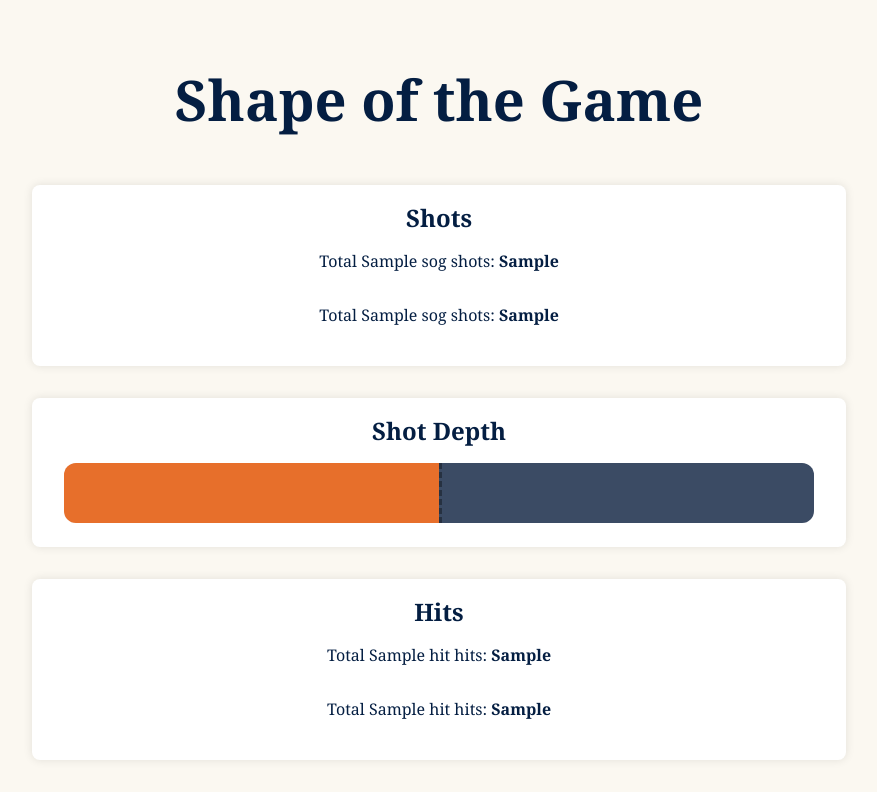
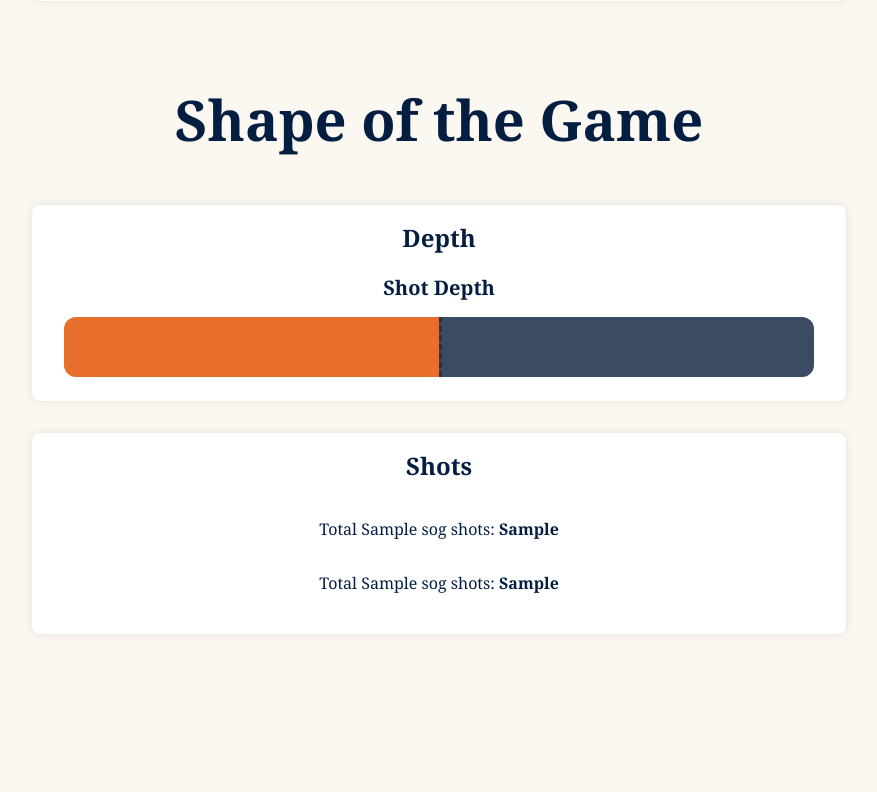
Before and after one commit to dwiwad/hockey_site, a FastAPI app: template templates/game_dashboard.html in a window 1280 px wide. Shown: the part 497-1289 px from the top of the page, without its empty margins (201-1078 px from the left). After the commit the page ends 1131 px from the top, so only its background shows below. Run offline with FastAPI, Linux system fonts and the light colour scheme; the template is opened without the code that fills it: most values are stand-ins (such as "Sample title", 1, 10 or a date in 2020).

Commit message:
Building out depth
Also testing just leaving a description from terminal

```diff
--- a/app/routes/dashboard.py
+++ b/app/routes/dashboard.py
@@ -9,7 +9,7 @@ from app.nhl.get_todays_games import get_games_for_date
 templates = Jinja2Templates(directory = "templates")
 dashboard_router = APIRouter()
 
-TZ = ZoneInfo("America/Toronto")
+TZ = ZoneInfo("America/Vancouver")
 
 def parse_or_today(date_str: str | None) -> date:
     if not date_str:
--- a/static/style.css
+++ b/static/style.css
@@ -488,8 +488,15 @@ body {
 }
 
 .game-card h2 {
+    margin-top: 0;
+    margin-bottom: .25;
+    font-size: 1.5rem;
+    color: var(--blue-dark);
+}
+
+.game-card h3 {
     margin: 0;
-    font-size: 1.5rem;
+    font-size: 1.25rem;
     color: var(--blue-dark);
 }
 
--- a/templates/game_dashboard.html
+++ b/templates/game_dashboard.html
@@ -38,7 +38,7 @@
               <h2 class="progress">Game not yet Started</h2>
             {% else %}
               <h2 class="progress">
-                <span id="clock" data-initial="{{ clock.timeRemaining|trim }}">{{ clock.timeRemaining }}</span>
+                 <span id="clock" data-initial="{{ clock.timeRemaining|trim }}">{{ clock.timeRemaining }}</span>
                 {% if clock.inIntermission == True and box.period == 1 %}
                   |  <span id="period">1st Intermission</span>
                 {% elif clock.inIntermission == True and box.period == 2 %}
@@ -52,6 +52,8 @@
                     | <span id="period">{{ box.period }}</span>rd
                   {% elif box.period == 4 %}
                     | <span id="period">OT</span>
+                  {% elif box.period == 5 %}
+                    | <span id="period">SO</span>
                   {% else %}
                     | <span id="period">{{ box.period }}</span>
                   {% endif %}
@@ -70,13 +72,8 @@
       <h1>Shape of the Game</h1>
 
       <article class="game-card">
-        <h2>Shots</h2>
-        <p>Total {{ sog.away_label }} shots: <strong>{{ sog.away_sog }}</strong></p>
-        <p>Total {{ sog.home_label }} shots: <strong>{{ sog.home_sog }}</strong></p>
-      </article>
-
-      <article class="game-card">
-        <h2>Shot Depth</h2>
+        <h2>Depth</h2>
+        <h3>Shot Depth</h3>
         {% set dp = depth_payload if depth_payload is defined else None %}
 
         <div class="shot-bar depth-bar">
@@ -105,12 +102,10 @@
       </article>
 
       <article class="game-card">
-        <h2>Hits</h2>
-        <p>Total {{ hits.away_label }} hits: <strong>{{ hits.away_hit }}</strong></p>
-        <p>Total {{ hits.home_label }} hits: <strong>{{ hits.home_hit }}</strong></p>
+        <h2>Shots</h2>
+        <p>Total {{ sog.away_label }} shots: <strong>{{ sog.away_sog }}</strong></p>
+        <p>Total {{ sog.home_label }} shots: <strong>{{ sog.home_sog }}</strong></p>
       </article>
-    </section>
-
   </main>
 
   <!-- one global tooltip element -->
```
Also changed, not shown: app/nhl/depth_service.py (+4 -4 lines), README.md.
